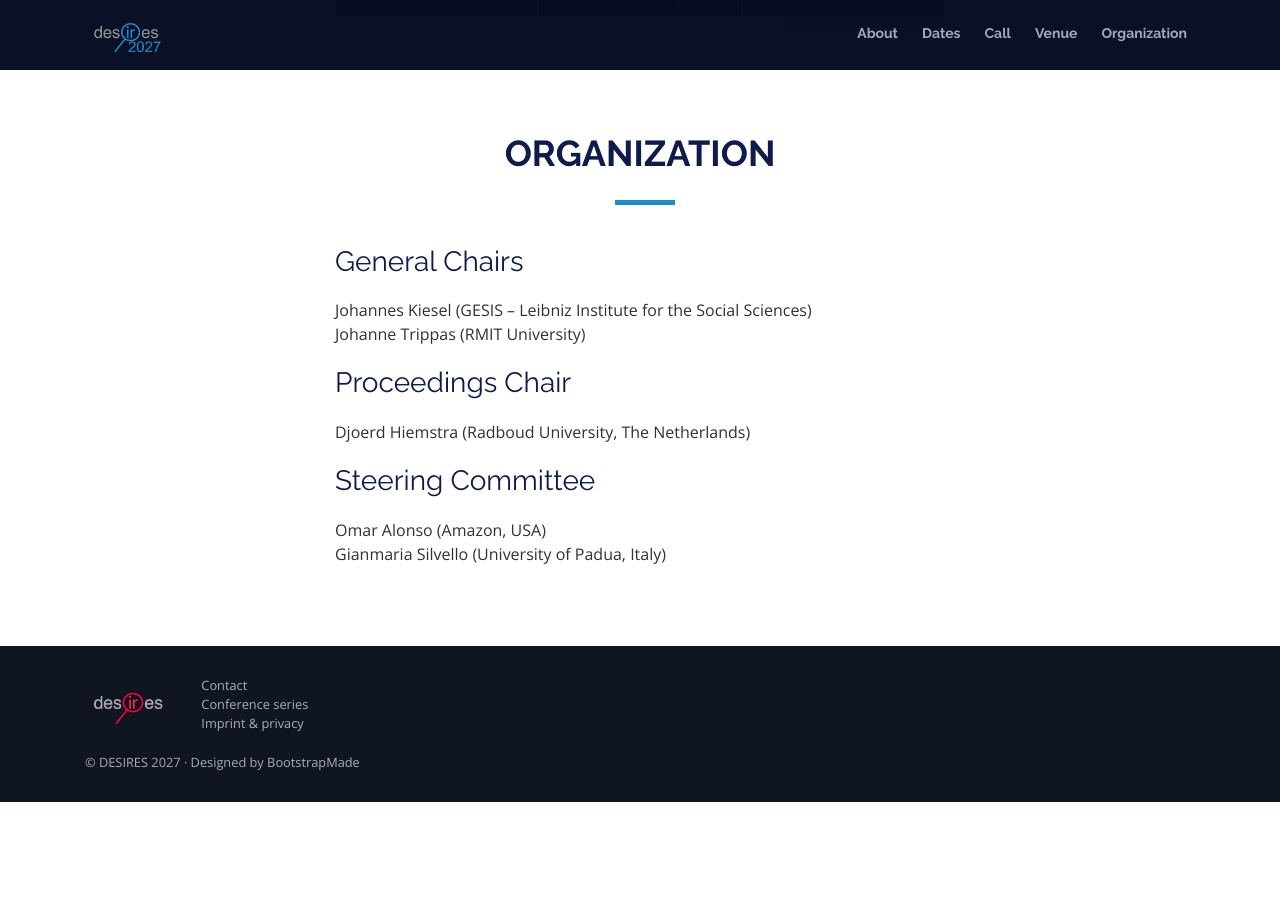
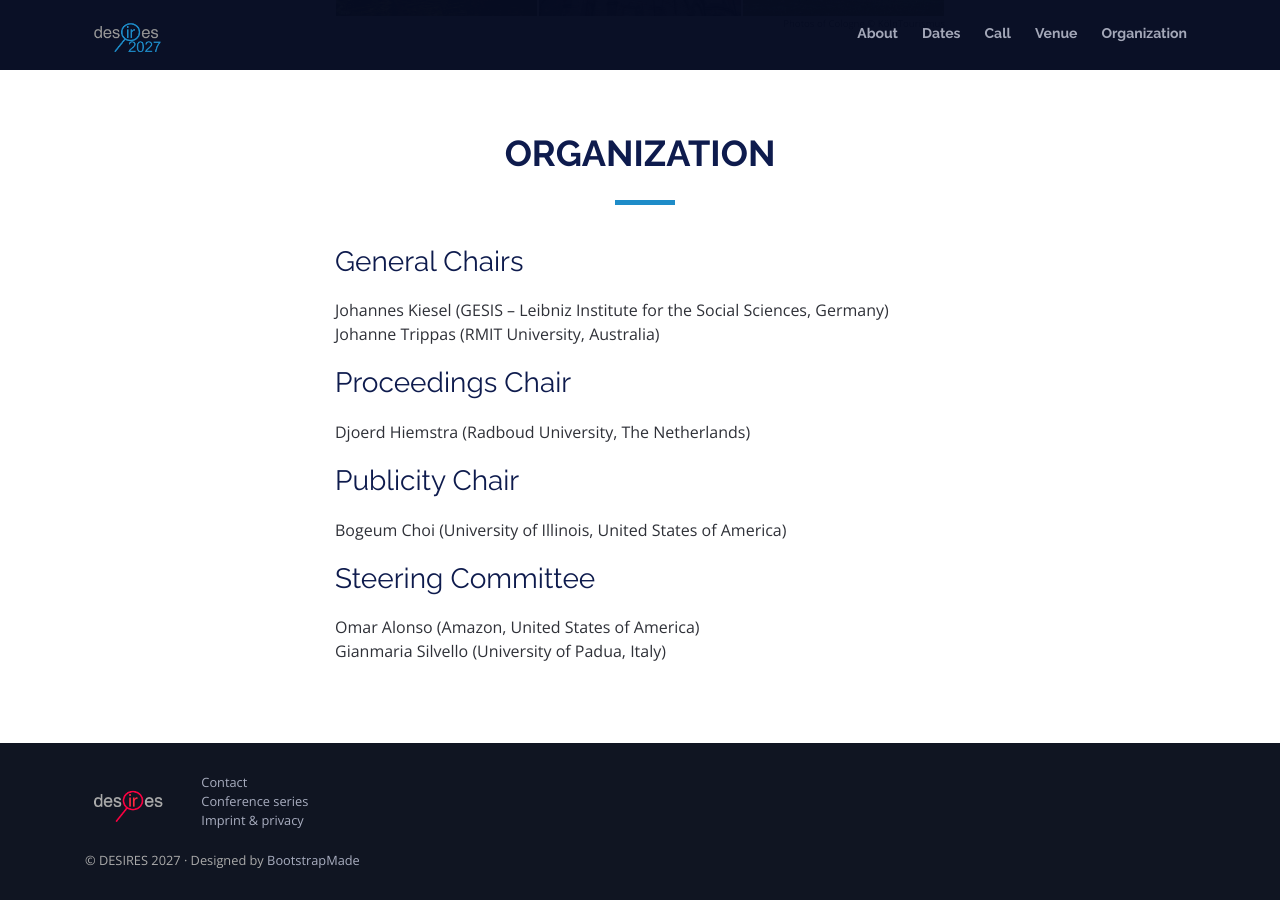
Before and after one commit to desires-conf/desires-conf.github.io, a Jekyll site: the page built from 2027/index.html, in a window 1280 px wide and 900 px high, scrolled down 4146 px. Built offline with Jekyll 4.4.1, drawn with Linux system fonts in a browser that asks for light colours; nearby versions of some CDN libraries; before the commit the page ends 4948 px from its top, so only the background shows below that.

Commit message:
add Bogeum

```diff
--- a/2027/index.html
+++ b/2027/index.html
@@ -140,8 +140,8 @@ layout: base
       <div class="section-header"><h2>Organization</h2></div>
       <h3>General Chairs</h3>
       <p>
-      Johannes Kiesel (GESIS – Leibniz Institute for the Social Sciences)<br>
-      Johanne Trippas (RMIT University)
+      Johannes Kiesel (GESIS – Leibniz Institute for the Social Sciences, Germany)<br>
+      Johanne Trippas (RMIT University, Australia)
       </p>
 
       <h3>Proceedings Chair</h3>
@@ -149,9 +149,14 @@ layout: base
       Djoerd Hiemstra (Radboud University, The Netherlands)
       </p>
 
+      <h3>Publicity Chair</h3>
+      <p>
+      Bogeum Choi (University of Illinois, United States of America)
+      </p>
+
       <h3>Steering Committee</h3>
       <p>
-      Omar Alonso (Amazon, USA)<br>
+      Omar Alonso (Amazon, United States of America)<br>
       Gianmaria Silvello (University of Padua, Italy)
       </p>
     </div>
```
Also changed, not shown: README.txt (added).
